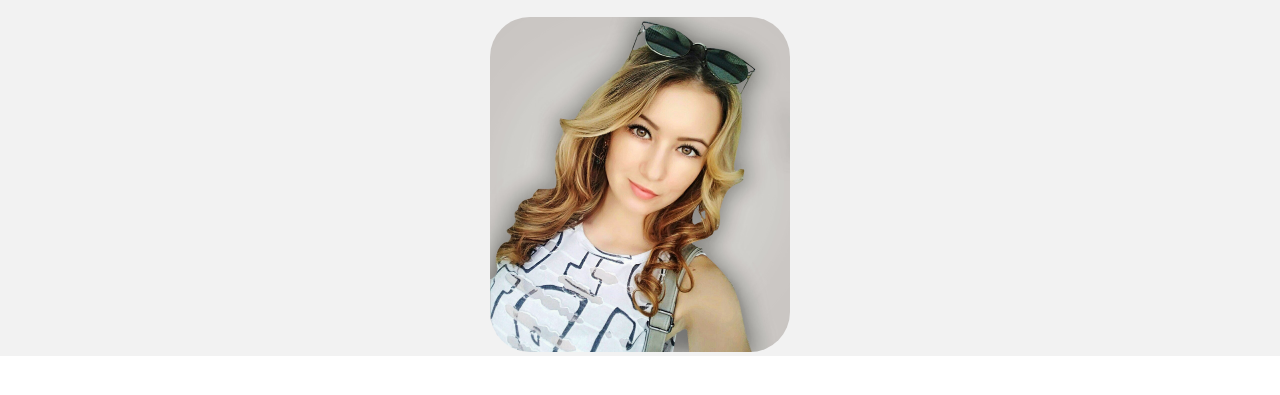
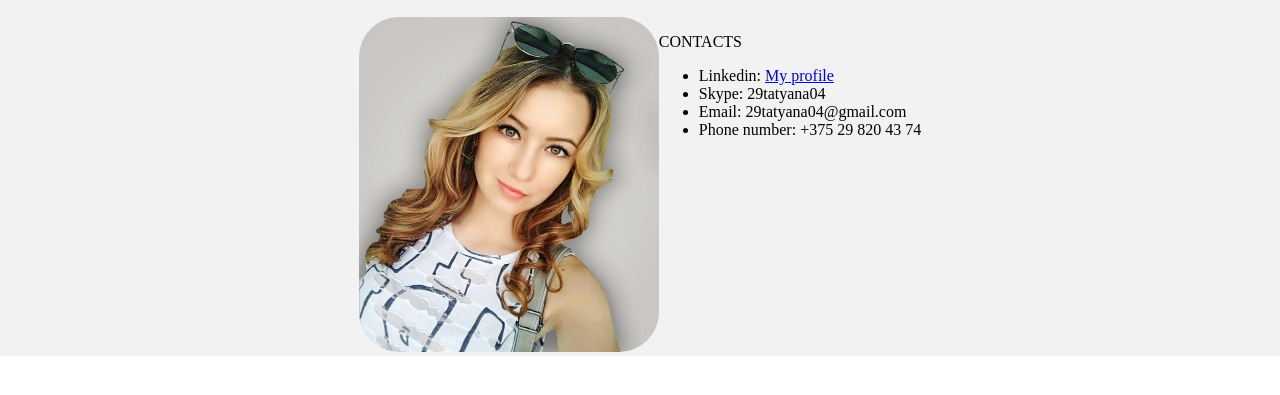
Before and after one commit to Tanya98/codejam2, a plain HTML site: page index.html in a window 1280 px wide. Shown: the part 121-516 px from the top of the page. Drawn offline with Linux system fonts and the light colour scheme.

Commit message:
feat: created a block with contacts

```diff
--- a/index.html
+++ b/index.html
@@ -20,6 +20,27 @@
             <div>
                 <img src="images/avatar.jpeg" alt="my-avatar" class="img-avatar">
             </div>
+            <aside class="contacts">
+                <p class="subtitle">CONTACTS</p>
+                <ul class="list-contacts">
+                    <li>
+                        <span>Linkedin:</span>
+                        <a href="https://www.linkedin.com/in/tatyana-karyapkina-74b55515a/" target="_blank" class="contact-text">My profile</a>
+                    </li>
+                    <li>
+                        <span>Skype:</span>
+                        <span class="contact-text">29tatyana04</span>
+                    </li>
+                    <li>
+                        <span>Email:</span>
+                        <span class="contact-text">29tatyana04@gmail.com</span>
+                    </li>
+                    <li>
+                        <span>Phone number:</span>
+                        <span class="contact-text">+375 29 820 43 74</span>
+                    </li>
+                </ul>
+            </aside>
         </article>
     </main>
 </body>
```
